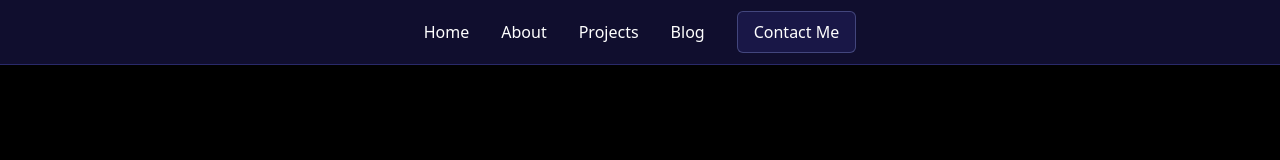
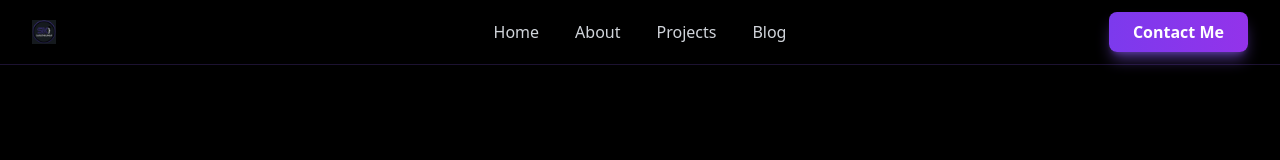
Before and after one commit to sarathkumargit/sarath, a React (Vite) app: page / in a window 1280 px wide. Shown: the top 160 px of the page. Built offline with nearby package versions, Linux system fonts and the light colour scheme.

Commit message:
Refactor Navbar for scroll effect and cleanup
Refactor Navbar component to handle scroll effects and remove unused contact dropdown functionality.

```diff
--- a/src/components/Navbar.jsx
+++ b/src/components/Navbar.jsx
@@ -1,113 +1,97 @@
-import React, { useState, useRef, useEffect } from 'react';
+import React, { useState, useEffect } from 'react';
+import { Menu, X, Code2 } from 'lucide-react';
 
 const Navbar = () => {
   const [isMenuOpen, setIsMenuOpen] = useState(false);
-  const [isContactDropdownOpen, setIsContactDropdownOpen] = useState(false);
-  const dropdownRef = useRef(null);
+  const [scrolled, setScrolled] = useState(false);
 
-  // Close dropdown when clicking outside
+  // Handle scroll effect
   useEffect(() => {
-    const handleClickOutside = (event) => {
-      if (dropdownRef.current && !dropdownRef.current.contains(event.target)) {
-        setIsContactDropdownOpen(false);
-      }
+    const handleScroll = () => {
+      setScrolled(window.scrollY > 20);
     };
 
-    document.addEventListener('mousedown', handleClickOutside);
-    return () => {
-      document.removeEventListener('mousedown', handleClickOutside);
-    };
+    window.addEventListener('scroll', handleScroll);
+    return () => window.removeEventListener('scroll', handleScroll);
   }, []);
 
+  const navLinks = [
+    { href: '#home', label: 'Home' },
+    { href: '#about', label: 'About' },
+    { href: '#projects', label: 'Projects' },
+    { href: '#blog', label: 'Blog' },
+  ];
+
   return (
-    <nav className="fixed top-0 left-0 right-0 z-50 backdrop-blur-md bg-indigo-600/20 border-b border-indigo-500/30">
-      <div className="max-w-8xl mx-auto px-4 sm:px-6 lg:px-8">
-        <div className="flex h-16 items-center">
-          {/* Mobile Menu Toggle (Hamburger Icon) - Now at the left */}
-          <div className="sm:hidden flex items-center">
-            <button
-              type="button"
-              onClick={() => setIsMenuOpen(!isMenuOpen)}
-              className="text-white hover:text-indigo-200 focus:outline-none"
-            >
-              {/* Hamburger Icon */}
-              <svg
-                className="h-6 w-6"
-                fill="none"
-                viewBox="0 0 24 24"
-                stroke="currentColor"
+    <nav
+      className={`fixed top-0 left-0 right-0 z-50 transition-all duration-300 ${
+        scrolled
+          ? 'bg-black/60 backdrop-blur-2xl border-b border-violet-500/40 shadow-lg shadow-violet-500/20'
+          : 'bg-black/20 backdrop-blur-xl border-b border-violet-500/20'
+      }`}
+    >
+      <div className="max-w-7xl mx-auto px-4 sm:px-6 lg:px-8">
+        <div className="flex h-16 items-center justify-between">
+          {/* Logo */}
+          <a href="#home" className="flex items-center space-x-2 group">
+
+
+              <img src="./src/assets/logo.png" alt="Logo" className="w-6 h-6" />
+
+
+          </a>
+
+          {/* Desktop Menu - Centered */}
+          <div className="hidden md:flex items-center space-x-1 absolute left-1/2 transform -translate-x-1/2">
+            {navLinks.map((link) => (
+              <a
+                key={link.href}
+                href={link.href}
+                className="px-4 py-2 text-gray-300 hover:text-white transition-colors relative group"
               >
-                <path
-                  strokeLinecap="round"
-                  strokeLinejoin="round"
-                  strokeWidth={2}
-                  d="M4 6h16M4 12h16m-7 6h7"
-                />
-              </svg>
-            </button>
+                {link.label}
+                <span className="absolute bottom-0 left-0 w-0 h-0.5 bg-gradient-to-r from-violet-500 to-purple-500 group-hover:w-full transition-all duration-300" />
+              </a>
+            ))}
           </div>
 
-          {/* Desktop Menu - Now centered */}
-          <div className="hidden sm:flex sm:space-x-8 items-center justify-center w-full">
-            <a href="#home" className="text-white hover:text-indigo-200 font-medium">
-              Home
-            </a>
-            <a href="#about" className="text-white hover:text-indigo-200 font-medium">
-              About
-            </a>
-            <a href="#projects" className="text-white hover:text-indigo-200 font-medium">
-              Projects
-            </a>
-            <a href="#blog" className="text-white hover:text-indigo-200 font-medium">
-              Blog
-            </a>
-            {/* Contact Me Button */}
+          {/* Contact Button - Right */}
+          <div className="hidden md:flex items-center">
             <a
-              href="#contact" // Redirect to the Contact section
-              className="bg-indigo-900/30 text-white px-4 py-2 rounded-md font-medium hover:bg-indigo-900 transition-colors border border-indigo-300/30"
+              href="#contact"
+              className="px-6 py-2 bg-gradient-to-r from-violet-600 to-purple-600 text-white rounded-lg font-semibold shadow-lg shadow-violet-500/50 hover:shadow-violet-500/80 transition-all duration-300 hover:scale-105"
             >
               Contact Me
             </a>
           </div>
+
+          {/* Mobile Menu Button */}
+          <button
+            onClick={() => setIsMenuOpen(!isMenuOpen)}
+            className="md:hidden w-10 h-10 rounded-lg bg-violet-500/10 border border-violet-500/30 flex items-center justify-center text-violet-400 hover:bg-violet-500/20 transition-all duration-300"
+          >
+            {isMenuOpen ? <X className="h-5 w-5" /> : <Menu className="h-5 w-5" />}
+          </button>
         </div>
 
-        {/* Mobile Menu (Dropdown) */}
+        {/* Mobile Menu */}
         {isMenuOpen && (
-          <div className="sm:hidden bg-indigo-600/20 backdrop-blur-md border-b border-indigo-500/30">
-            <div className="px-2 pt-2 pb-3 space-y-1">
-              <a
-                href="#home"
-                className="block text-white hover:text-indigo-200"
-                onClick={() => setIsMenuOpen(false)}
-              >
-                Home
-              </a>
-              <a
-                href="#about"
-                className="block text-white hover:text-indigo-200"
-                onClick={() => setIsMenuOpen(false)}
-              >
-                About
-              </a>
-              <a
-                href="#projects"
-                className="block text-white hover:text-indigo-200"
-                onClick={() => setIsMenuOpen(false)}
-              >
-                Projects
-              </a>
-              <a
-                href="#blog"
-                className="block text-white hover:text-indigo-200"
-                onClick={() => setIsMenuOpen(false)}
-              >
-                Blog
-              </a>
-              {/* Contact Me Button for Mobile */}
+          <div className="md:hidden py-4 border-t border-violet-500/20 animate-slide-down">
+            <div className="space-y-2">
+              {navLinks.map((link) => (
+                <a
+                  key={link.href}
+                  href={link.href}
+                  onClick={() => setIsMenuOpen(false)}
+                  className="block px-4 py-2 text-gray-300 hover:text-white hover:bg-violet-500/10 rounded-lg transition-all duration-300"
+                >
+                  {link.label}
+                </a>
+              ))}
               <a
                 href="#contact"
-                className="block w-full text-left text-white hover:text-indigo-200"
                 onClick={() => setIsMenuOpen(false)}
+                className="block px-4 py-2 bg-gradient-to-r from-violet-600 to-purple-600 text-white rounded-lg font-semibold text-center shadow-lg shadow-violet-500/50 hover:shadow-violet-500/80 transition-all duration-300"
               >
                 Contact Me
               </a>
@@ -115,6 +99,26 @@ const Navbar = () => {
           </div>
         )}
       </div>
+
+      {/* CSS Animations */}
+      <style dangerouslySetInnerHTML={{
+        __html: `
+          @keyframes slide-down {
+            from {
+              opacity: 0;
+              transform: translateY(-10px);
+            }
+            to {
+              opacity: 1;
+              transform: translateY(0);
+            }
+          }
+
+          .animate-slide-down {
+            animation: slide-down 0.3s ease-out forwards;
+          }
+        `
+      }} />
     </nav>
   );
 };
```
